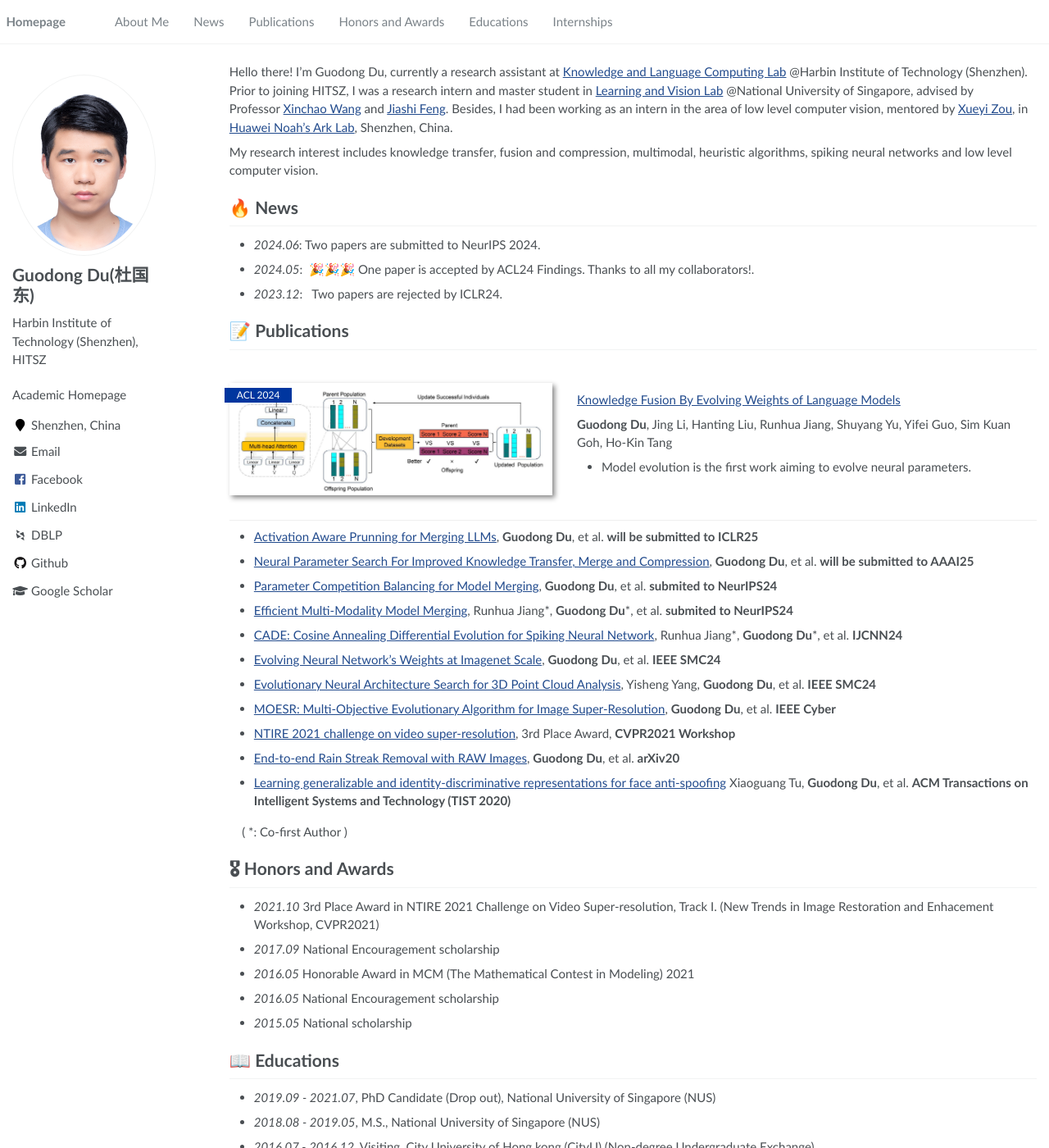
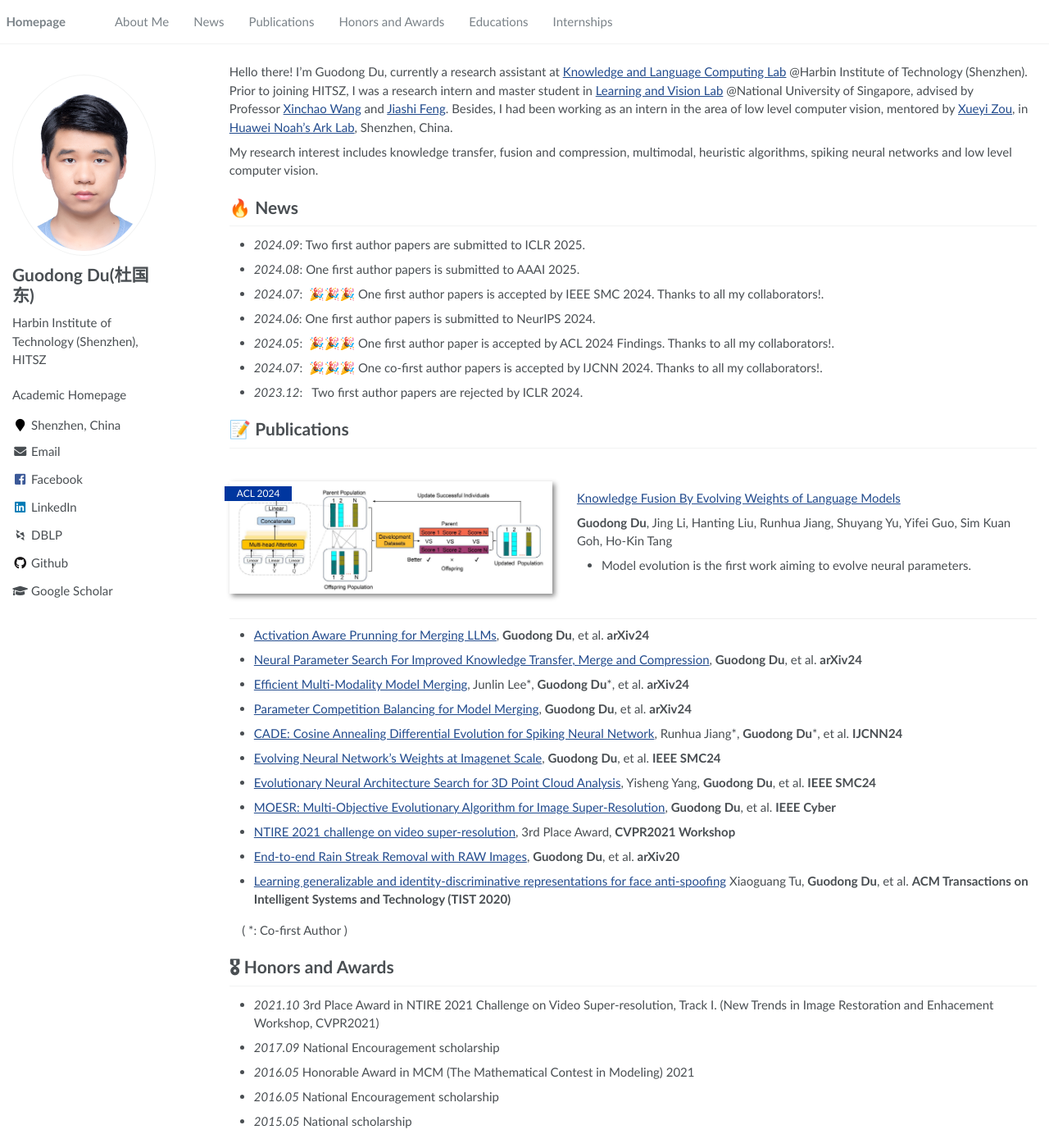
Before and after one commit to duguodong7/duguodong7.github.io, a Jekyll site: the page built from _pages/about.md, in a window 1280 px wide and 1400 px high. Shown: the whole window at 82% size. Built offline with Jekyll 4.4.1, drawn with Linux system fonts in a browser that asks for light colours; some web fonts are replaced.

Commit message:
Update about.md

```diff
--- a/_pages/about.md
+++ b/_pages/about.md
@@ -23,9 +23,13 @@ Prior to joining HITSZ, I was a research intern and master student in [Learning
 My research interest includes knowledge transfer, fusion and compression, multimodal, heuristic algorithms, spiking neural networks and low level computer vision.
 
 # 🔥 News
-- *2024.06*: Two papers are submitted to NeurIPS 2024.
-- *2024.05*: &nbsp;🎉🎉🎉 One paper is accepted by ACL24 Findings. Thanks to all my collaborators!.
-- *2023.12*: &nbsp; Two papers are rejected by ICLR24.
+- *2024.09*: Two first author papers are submitted to ICLR 2025.
+- *2024.08*: One first author papers is submitted to AAAI 2025.
+- *2024.07*: &nbsp;🎉🎉🎉 One first author papers is accepted by IEEE SMC 2024. Thanks to all my collaborators!.
+- *2024.06*: One first author papers is submitted to NeurIPS 2024.
+- *2024.05*: &nbsp;🎉🎉🎉 One first author paper is accepted by ACL 2024 Findings. Thanks to all my collaborators!.
+- *2024.07*: &nbsp;🎉🎉🎉 One co-first author papers is accepted by IJCNN 2024. Thanks to all my collaborators!.
+- *2023.12*: &nbsp; Two first author papers are rejected by ICLR 2024.
 
 # 📝 Publications
 
@@ -40,13 +44,13 @@ My research interest includes knowledge transfer, fusion and compression, multim
 </div>
 </div>
 
-- [Activation Aware Prunning for Merging LLMs](https://github.com), **Guodong Du**, et al. **will be submitted to ICLR25**
+- [Activation Aware Prunning for Merging LLMs](https://github.com), **Guodong Du**, et al. **arXiv24**
 
-- [Neural Parameter Search For Improved Knowledge Transfer, Merge and Compression](https://github.com), **Guodong Du**, et al. **will be submitted to AAAI25**
+- [Neural Parameter Search For Improved Knowledge Transfer, Merge and Compression](https://github.com), **Guodong Du**, et al. **arXiv24**
 
-- [Parameter Competition Balancing for Model Merging](https://github.com), **Guodong Du**, et al. **submited to NeurIPS24**
+- [Efficient Multi-Modality Model Merging](https://github.com), Junlin Lee\*, **Guodong Du**\*, et al. **arXiv24**
 
-- [Efficient Multi-Modality Model Merging](https://github.com), Runhua Jiang\*, **Guodong Du**\*, et al. **submited to NeurIPS24**
+- [Parameter Competition Balancing for Model Merging](https://github.com), **Guodong Du**, et al. **arXiv24**
 
 - [CADE: Cosine Annealing Differential Evolution for Spiking Neural Network](https://arxiv.org/abs/2406.02349), Runhua Jiang\*, **Guodong Du**\*, et al. **IJCNN24**
 
```
